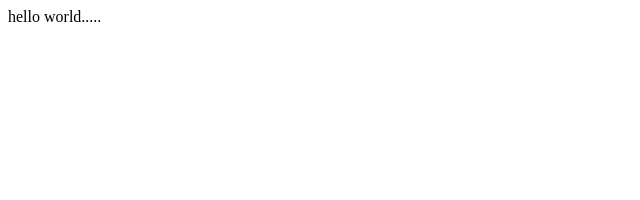
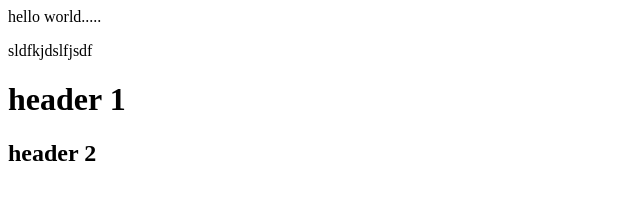
Before and after one commit to masonkaddatz/gitintro, a plain HTML site: page index.html in a window 1280 px wide. Shown: the whole page, without its empty margins (0-640 px from the left). Drawn offline with Linux system fonts and the light colour scheme.

Commit message:
added h1 and h2

```diff
--- a/index.html
+++ b/index.html
@@ -7,5 +7,8 @@
   </head>
   <body>
     <p>hello world.....</p>
+    <p>sldfkjdslfjsdf</p>
+    <h1>header 1</h1>
+    <h2>header 2</h2>
   </body>
 </html>
```
